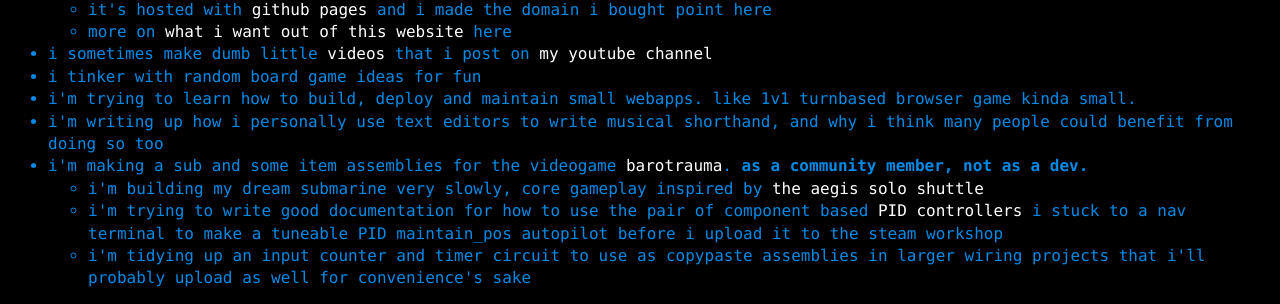
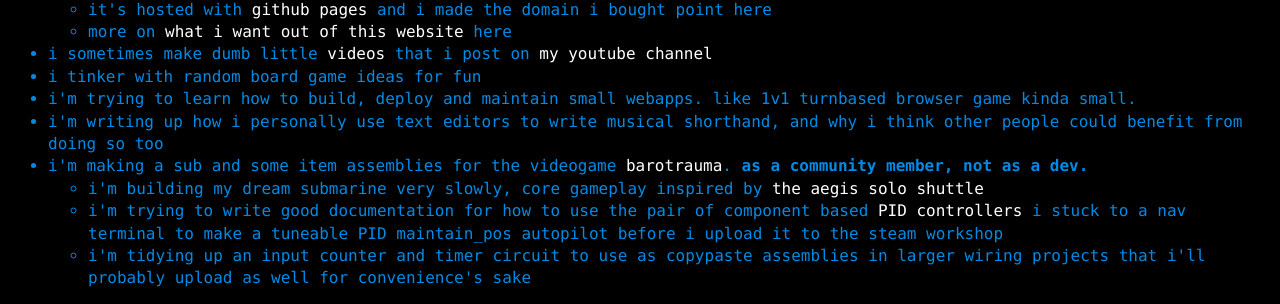
Before and after one commit to a-erfan-aa/a-erfan-aa.github.io, a Jekyll site: the page built from things-i-make.html, in a window 1280 px wide. Shown: the part 565-869 px from the top of the page. Built offline with Jekyll 4.4.1, drawn with Linux system fonts in a browser that asks for light colours.

Commit message:
Change "many" to "other" in a sentence in things-i-make.html

```diff
--- a/things-i-make.html
+++ b/things-i-make.html
@@ -37,7 +37,7 @@ lastChanged: 2022/08/19
 		<li>i sometimes make dumb little <a href="/things-i-make/videos">videos</a> that i post on <a href="https://www.youtube.com/channel/UC6WnCo8jywKuWI9Vne7Uq_A">my youtube channel</a></li>
 		<li>i tinker with random board game ideas for fun</li>
 		<li>i'm trying to learn how to build, deploy and maintain small webapps. like 1v1 turnbased browser game kinda small.</li>
-		<li>i'm writing up how i personally use text editors to write musical shorthand, and why i think many people could benefit from doing so too</li>
+		<li>i'm writing up how i personally use text editors to write musical shorthand, and why i think other people could benefit from doing so too</li>
 		<li>i'm making a sub and some item assemblies for the videogame <a href="https://barotraumagame.com/">barotrauma</a>. <b>as a community member, not as a dev.</b>
 			<ul>
 				<li>i'm building my dream submarine very slowly, core gameplay inspired by <a href="https://steamcommunity.com/sharedfiles/filedetails/?id=2403877663">the aegis solo shuttle</a></li>
```
